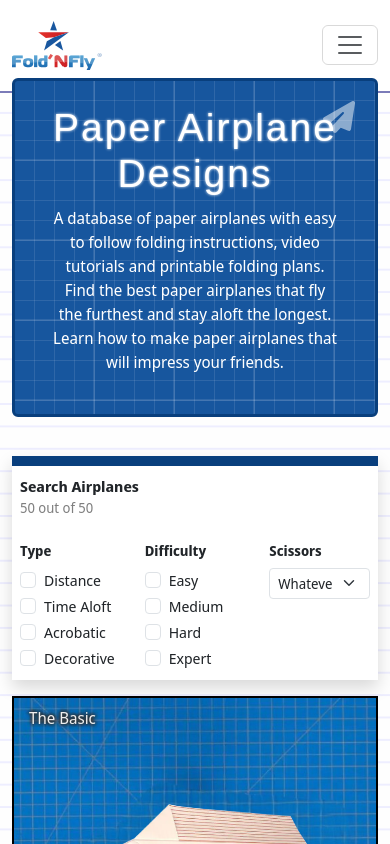
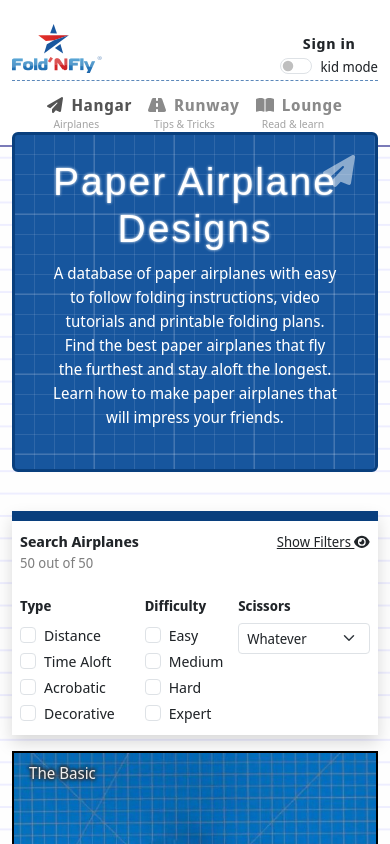
Before and after one commit to Increditex-Software-Solutions-Pvt-Ltd/FoldnFly, a React (Create React App) app: page / in a window 390 px wide. Shown: the top 844 px of the page. Built offline with nearby package versions, Linux system fonts and the light colour scheme; a web font is replaced by a local one.

Commit message:
final touch

```diff
--- a/src/App.css
+++ b/src/App.css
@@ -317,7 +317,10 @@ body {
 .kidCard {
     transition: all 0.5s ease;
 }
-
+.border-top-dotted{
+    border-top: 1.5px dashed var(--main-color);
+    opacity: 0.7;
+}
 
 
 
--- a/src/components/AiroplaneFilter.jsx
+++ b/src/components/AiroplaneFilter.jsx
@@ -1,8 +1,11 @@
+import { faEye, faEyeSlash } from '@fortawesome/free-solid-svg-icons';
+import { FontAwesomeIcon } from '@fortawesome/react-fontawesome';
 import React, { useEffect, useState } from 'react'
 
 const AiroplaneFilter = ({ airoplane, selectedTypes, onTypeChange, selectedDifficulty, onDifficultyChange, onScissorchange, useScissor }) => {
 
   const [count, setCount] = useState(airoplane.length);
+  const [showFilters, setShowFilters] = useState(false);
 
   const CalculateCount = () => {
     const filteredAirplanes = airoplane.filter((plane) => {
@@ -35,12 +38,37 @@ const AiroplaneFilter = ({ airoplane, selectedTypes, onTypeChange, selectedDiffi
   return (
     <div className="card rounded-0 border-0 bg-white shadow sidebox position-sticky top-0">
       <div className="card-body p-2">
-        <span className="text-dark fw-semibold big">Search Airplanes</span>
-        <span className="text-secondary small d-block">{count} out of {airoplane.length}</span>
-        <div className="row">
+        <div className="d-flex justify-content-between">
+          <div className="flex-column">
+            <span className="text-dark fw-semibold big">Search Airplanes</span>
+            <span className="text-secondary small d-block">{count} out of {airoplane.length}</span>
+          </div>
+
+          <div className="d-block d-sm-block d-md-none">
+
+          <a
+        href="#filterPlane"
+        onClick={() => setShowFilters(!showFilters)}
+        className="text-dark small"
+        data-bs-toggle="collapse"
+      >
+        {showFilters ? (
+          <>
+            Hide Filters <FontAwesomeIcon icon={faEyeSlash} />
+          </>
+        ) : (
+          <>
+            Show Filters <FontAwesomeIcon icon={faEye} />
+          </>
+        )}
+      </a>
+          </div>
+        </div>
+
+        <div className="row" id="filterPlane">
           <div className="col-md-12">
             <div className="row">
-              <div className="col-md-12 col-sm-12 col-4">
+              <div className="col-md-12 col-sm-4 col-4">
                 <div className="mt-4">
                   <h6 className="text-dark fw-semibold small">Type</h6>
 
@@ -81,7 +109,7 @@ const AiroplaneFilter = ({ airoplane, selectedTypes, onTypeChange, selectedDiffi
                   </div>
                 </div>
               </div>
-              <div className="col-md-12 col-sm-12 col-4">
+              <div className="col-md-12 col-sm-4 col-3">
                 <div className="mt-4">
                   <h6 className="text-dark fw-semibold small">Difficulty</h6>
 
@@ -111,7 +139,7 @@ const AiroplaneFilter = ({ airoplane, selectedTypes, onTypeChange, selectedDiffi
                   </div>
                 </div>
               </div>
-              <div className="col-md-12 col-sm-12 col-4">
+              <div className="col-md-12 col-sm-4 col-5">
                 <div className="mt-4">
                   <h6 className="text-dark fw-semibold small">Scissors</h6>
 
--- a/src/components/Navbar.jsx
+++ b/src/components/Navbar.jsx
@@ -17,7 +17,7 @@ const Navbar = () => {
   return (
     <>
       <nav
-        className="navbar navbar-expand-lg bg-light py-3"
+        className="navbar navbar-expand-sm bg-light py-3"
         style={{ borderBottom: "2px solid #7b7bb8" }}
       >
         <div className="container-fluid">
@@ -29,7 +29,7 @@ const Navbar = () => {
               alt=""
             />
           </a>
-          <button
+          {/* <button
             className="navbar-toggler"
             type="button"
             data-bs-toggle="collapse"
@@ -39,9 +39,9 @@ const Navbar = () => {
             aria-label="Toggle navigation"
           >
             <span className="navbar-toggler-icon"></span>
-          </button>
-          <div className="collapse navbar-collapse" id="navbarSupportedContent">
-            <ul className="navbar-nav mx-auto">
+          </button> */}
+          <div className="collapse navbar-collapse">
+            <ul className="navbar-nav mx-auto d-flex flex-row">
               <li className="nav-item position-relative mx-2">
                 <Link
                   onClick={() => handleTabChange("Hangar")}
@@ -54,7 +54,7 @@ const Navbar = () => {
                   to="/"
                 >
                   <span className="me-2">
-                    <FontAwesomeIcon icon={faPaperPlane} className={mode && activeTab==='Hangar'? 'text-danger':''}/>
+                    <FontAwesomeIcon icon={faPaperPlane} className={mode && activeTab === 'Hangar' ? 'text-danger' : ''} />
                   </span>
                   Hangar
                 </Link>
@@ -76,7 +76,7 @@ const Navbar = () => {
                   to="/runway"
                 >
                   <span className="me-2">
-                    <FontAwesomeIcon icon={faRoad} className={mode && activeTab==='Runway'? 'text-danger':''}/>
+                    <FontAwesomeIcon icon={faRoad} className={mode && activeTab === 'Runway' ? 'text-danger' : ''} />
                   </span>
                   Runway
                 </Link>
@@ -98,7 +98,7 @@ const Navbar = () => {
                   to="/launge"
                 >
                   <span className="me-2">
-                      <FontAwesomeIcon icon={faBookOpen} className={mode && activeTab==='Lounge'? 'text-danger':''}/>
+                    <FontAwesomeIcon icon={faBookOpen} className={mode && activeTab === 'Lounge' ? 'text-danger' : ''} />
                   </span>
                   Lounge
                 </Link>
@@ -110,6 +110,8 @@ const Navbar = () => {
                 </span>
               </li>
             </ul>
+          </div>
+
           <div className="d-flex flex-column mt-3">
             <li className="nav-item ">
               <a href="" className="nav-link navbarlink text-center big">
@@ -132,7 +134,81 @@ const Navbar = () => {
               </label>
             </div>
           </div>
+          <div className="border-top-dotted w-100 d-block d-sm-none  ">
+            <div className="py-1">
+              <ul className="navbar-nav mx-auto d-flex flex-row justify-content-center">
+                <li className="nav-item position-relative mx-2">
+                  <Link
+                    onClick={() => handleTabChange("Hangar")}
+                    className={
+                      activeTab === "Hangar"
+                        ? `nav-link navbarlink active`
+                        : `nav-link navbarlink`
+                    }
+                    aria-current="page"
+                    to="/"
+                  >
+                    <span className="me-2">
+                      <FontAwesomeIcon icon={faPaperPlane} className={mode && activeTab === 'Hangar' ? 'text-danger' : ''} />
+                    </span>
+                    Hangar
+                  </Link>
+                  <span
+                    className="x-small position-absolute text-secondary"
+                    style={{ left: "6px", bottom: "-7px" }}
+                  >
+                    Airplanes
+                  </span>
+                </li>
+                <li className="nav-item position-relative mx-2">
+                  <Link
+                    onClick={() => handleTabChange("Runway")}
+                    className={
+                      activeTab === "Runway"
+                        ? `nav-link navbarlink active`
+                        : `nav-link navbarlink`
+                    }
+                    to="/runway"
+                  >
+                    <span className="me-2">
+                      <FontAwesomeIcon icon={faRoad} className={mode && activeTab === 'Runway' ? 'text-danger' : ''} />
+                    </span>
+                    Runway
+                  </Link>
+                  <span
+                    className="x-small position-absolute text-secondary"
+                    style={{ left: "6px", bottom: "-7px" }}
+                  >
+                    Tips & Tricks
+                  </span>
+                </li>
+                <li className="nav-item position-relative mx-2">
+                  <Link
+                    onClick={() => handleTabChange("Lounge")}
+                    className={
+                      activeTab === "Lounge"
+                        ? `nav-link navbarlink active`
+                        : `nav-link navbarlink`
+                    }
+                    to="/launge"
+                  >
+                    <span className="me-2">
+                      <FontAwesomeIcon icon={faBookOpen} className={mode && activeTab === 'Lounge' ? 'text-danger' : ''} />
+                    </span>
+                    Lounge
+                  </Link>
+                  <span
+                    className="x-small position-absolute text-secondary"
+                    style={{ left: "6px", bottom: "-7px" }}
+                  >
+                    Read & learn
+                  </span>
+                </li>
+              </ul>
             </div>
+          </div>
+
+
         </div>
       </nav>
     </>
--- a/src/components/TipTrick.jsx
+++ b/src/components/TipTrick.jsx
@@ -1,7 +1,9 @@
 import React from 'react'
 import { Runway } from '../Data/RunwayData'
+import { useModeContext } from '../ModeContext'
 
 const TipTrick = () => {
+    const {mode} = useModeContext();
     return (
         <div>
             <div className="container">
@@ -10,10 +12,10 @@ const TipTrick = () => {
                     {Runway.map((tip,index) => {
                         return (
                             <div className="col-lg-4 col-md-6 col-12" key={index}>
-                                <div className="card rounded-2 shadow h-100 mx-auto">
+                                <div className={mode ? `card rounded-2 shadow h-100 mx-auto border-3 border-danger`:`card rounded-2 shadow h-100 mx-auto`} style={{overflow:"hidden"}}>
 
                                     <div className="card-header border-0 p-0">
-                                        <img src={tip.runwayImg} className="img-fluid object-fit-cover rounded-top-2" alt="" />
+                                        <img src={tip.runwayImg} className="img-fluid object-fit-cover" alt="" />
                                     </div>
                                     <div className="card-body">
                                         <h5 className="card-title">{tip.title}</h5>
--- a/src/pages/Downloadprint.jsx
+++ b/src/pages/Downloadprint.jsx
@@ -1,9 +1,12 @@
 import React from 'react'
+import { useModeContext } from '../ModeContext'
 
 const Downloadprint = ({ paperplane }) => {
+  const {mode} = useModeContext();
+
   return (
     <div className="container">
-      <div className="card rounded-0 shadow">
+      <div className={mode ? `card rounded-0 shadow border-3 border-danger`:`card rounded-0 shadow`}>
         <div className="card-body text-center p-4">
 
           <div className="row">
--- a/src/pages/Instructions.jsx
+++ b/src/pages/Instructions.jsx
@@ -1,9 +1,11 @@
 import { faPaperPlane } from '@fortawesome/free-solid-svg-icons'
 import { FontAwesomeIcon } from '@fortawesome/react-fontawesome'
 import React from 'react'
+import { useModeContext } from '../ModeContext'
 
 const Instructions = ({ paperplane }) => {
 
+    const {mode} = useModeContext();
     const allButlastInstructions = paperplane.instructions.slice(0, -1);
     const lastInstruction = paperplane.instructions[paperplane.instructions.length - 1];
 
@@ -13,7 +15,7 @@ const Instructions = ({ paperplane }) => {
     }
     return (
         <div className="container">
-            <div className="card rounded-0 shadow">
+            <div className={mode ? `card rounded-0 shadow border-3 border-danger`:`card rounded-0 shadow`}>
                 <div className="card-body text-center p-4">
 
                     <div className="row">
--- a/src/pages/Launge.jsx
+++ b/src/pages/Launge.jsx
@@ -2,8 +2,10 @@ import React from 'react'
 import Headersection from '../components/Headersection'
 import { FontAwesomeIcon } from '@fortawesome/react-fontawesome'
 import { faPlane } from '@fortawesome/free-solid-svg-icons'
+import { useModeContext } from '../ModeContext'
 
 const Launge = () => {
+    const {mode} = useModeContext();
     return (
         <>
             <Headersection title="Paper Airplane Lounge" information="The lounge is where you can find a bunch of fun paper airplane activities and experiments. Learn how paper airplanes work." />
@@ -11,7 +13,7 @@ const Launge = () => {
             <div className="container">
                 <div className="row mt-4">
                     <div className="col-lg-12">
-                        <div className="card rounded-0 h-100 shadow border-0 laungecard">
+                        <div className={mode? `card rounded-0 h-100 shadow border-3 border-danger laungecard`:`card rounded-0 h-100 shadow border-0 laungecard`}>
                             <div className="row">
                                 <div className="col-lg-10">
                                     <div className="normal p-3">
```
Also changed, not shown: src/components/Airoplanes.jsx (+4 -4 lines). Lines whose indentation alone changed are shown as unchanged.
